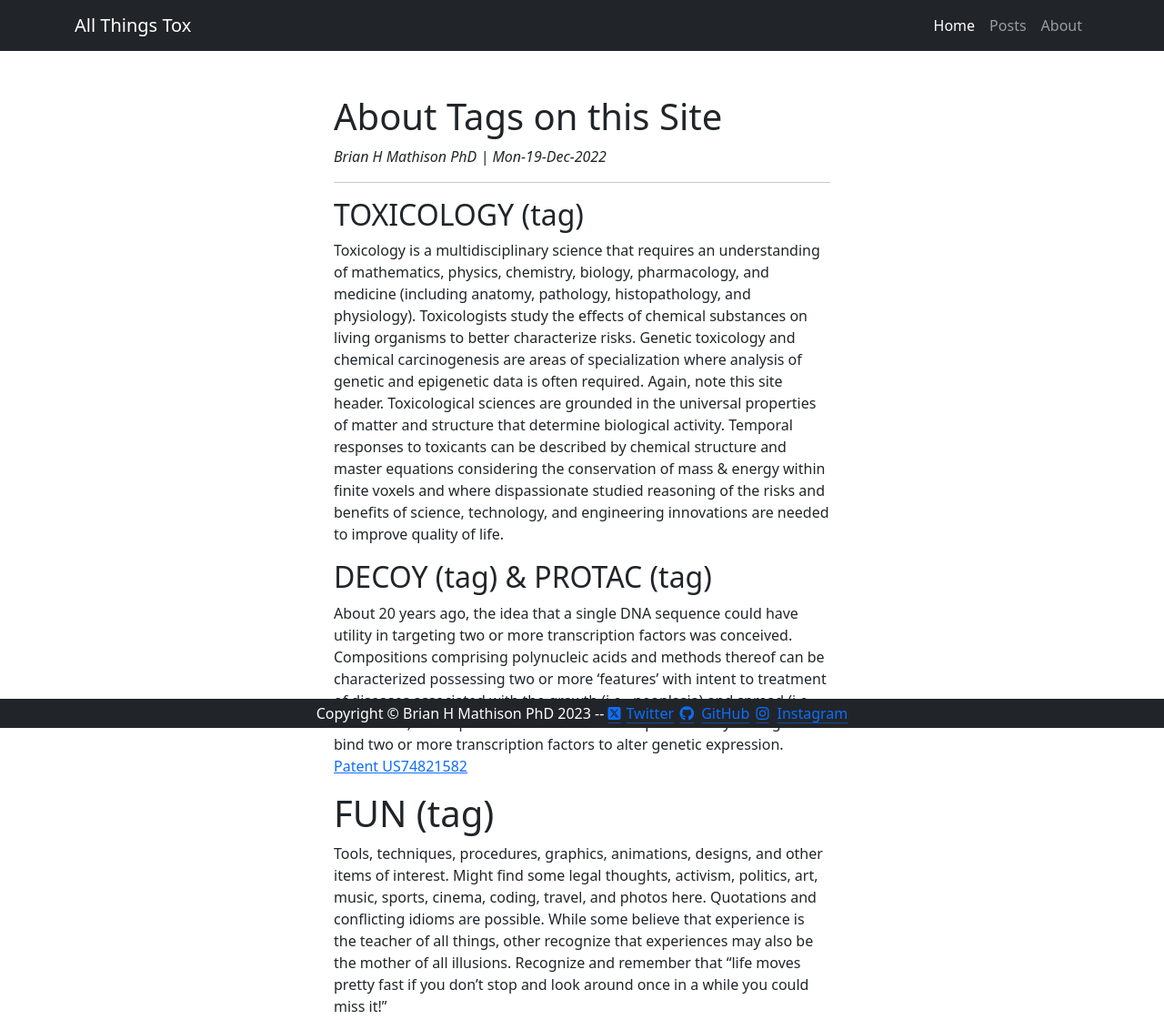
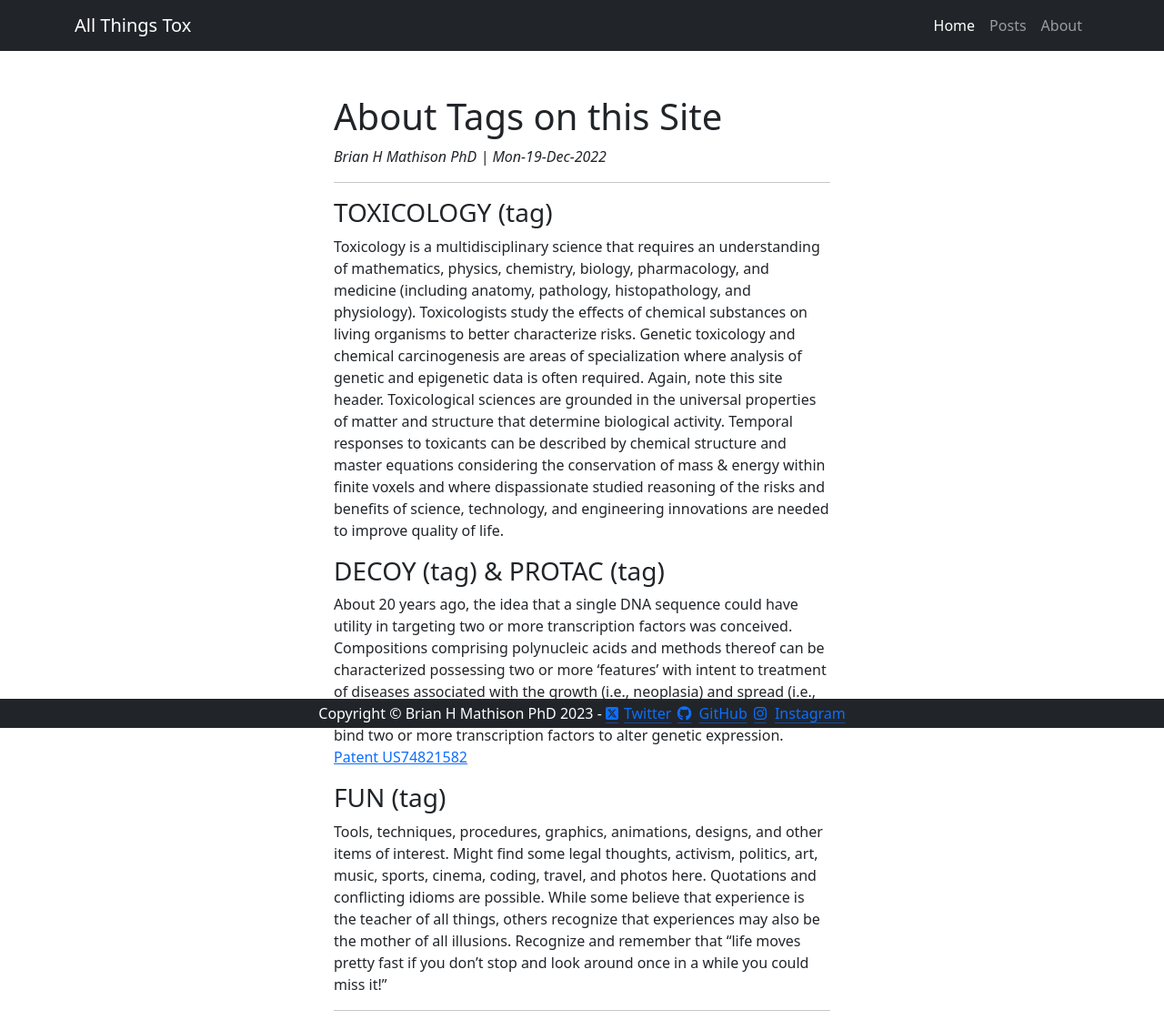
Before and after one commit to brianhmathison/brianhmathison.github.io, a plain HTML site: page _site/toxicology/2022/12/19/post-1.html in a window 1280 px wide. Shown: the top 1121 px of the page at 91% size. Drawn offline with nearby package versions, Linux system fonts and the light colour scheme; files that its build step writes are made by us from their sources; a script that the page names is missing; files whose address does not match are found by name.

Commit message:
More post maint

```diff
--- a/_site/toxicology/2022/12/19/post-1.html
+++ b/_site/toxicology/2022/12/19/post-1.html
@@ -40,17 +40,17 @@
                         <h1>About Tags on this Site</h1>
                             <i>Brian H Mathison PhD&nbsp;|&nbsp;Mon-19-Dec-2022</i>
                         <hr>
-                        <h2 id="toxicology-tag">TOXICOLOGY (tag)</h2>
+                        <h3 id="toxicology-tag">TOXICOLOGY (tag)</h3>
 
 <p>Toxicology is a multidisciplinary science that requires an understanding of mathematics, physics, chemistry, biology, pharmacology, and medicine (including anatomy, pathology, histopathology, and physiology). Toxicologists study the effects of chemical substances on living organisms to better characterize risks. Genetic toxicology and chemical carcinogenesis are areas of specialization where analysis of genetic and epigenetic data is often required. Again, note this site header. Toxicological sciences are grounded in the universal properties of matter and structure that determine biological activity. Temporal responses to toxicants can be described by chemical structure and master equations considering the conservation of mass &amp; energy within finite voxels and where dispassionate studied reasoning of the risks and benefits of science, technology, and engineering innovations are needed to improve quality of life.</p>
 
-<h2 id="decoy-tag--protac-tag">DECOY (tag) &amp; PROTAC (tag)</h2>
+<h3 id="decoy-tag--protac-tag">DECOY (tag) &amp; PROTAC (tag)</h3>
 
 <p>About 20 years ago, the idea that a single DNA sequence could have utility in targeting two or more transcription factors was conceived. Compositions comprising polynucleic acids and methods thereof can be characterized possessing two or more ‘features’ with intent to treatment of diseases associated with the growth (i.e., neoplasia) and spread (i.e., metastasis) of neoplastic cells. These are ‘composite decoys’ designed to bind two or more transcription factors to alter genetic expression. <a href="https://patents.google.com/patent/US7482158B2/en">Patent US74821582</a></p>
 
-<h1 id="fun-tag">FUN (tag)</h1>
+<h3 id="fun-tag">FUN (tag)</h3>
 
-<p>Tools, techniques, procedures, graphics, animations, designs, and other items of interest. Might find some legal thoughts, activism, politics, art, music, sports, cinema, coding, travel, and photos here. Quotations and conflicting idioms are possible. While some believe that experience is the teacher of all things, other recognize that experiences may also be the mother of all illusions. Recognize and remember that “life moves pretty fast if you don’t stop and look around once in a while you could miss it!”</p>
+<p>Tools, techniques, procedures, graphics, animations, designs, and other items of interest. Might find some legal thoughts, activism, politics, art, music, sports, cinema, coding, travel, and photos here. Quotations and conflicting idioms are possible. While some believe that experience is the teacher of all things, others recognize that experiences may also be the mother of all illusions. Recognize and remember that “life moves pretty fast if you don’t stop and look around once in a while you could miss it!”</p>
 
                         <hr>
                         <div class="sharethis-inline-share-buttons" data-title="About Tags on this Site"></div>
@@ -89,7 +89,7 @@
         <!-- Footer-->
         <footer class="footer mt-auto py-1 bg-dark fixed-bottom">
 	<div class="container">
-		<p class="m-0 text-center text-white">Copyright &copy; Brian H Mathison PhD 2023 --
+		<p class="m-0 text-center text-white">Copyright &copy; Brian H Mathison PhD 2023 -
 		<a class="icon-link icon-link-hover" href="https://twitter.com/brianhmathison" rel="nofollow noopener noreferrer"><i class="fab fa-brand fa-square-x-twitter" aria-hidden="true"></i>Twitter</a>
 		<a class="icon-link icon-link-hover" href="https://github.com/brianhmathison" rel="nofollow noopener noreferrer"><i class="fab fa-fw fa-github" aria-hidden="true"></i>GitHub</a>
 		<a class="icon-link icon-link-hover" href="https://instagram.com/brianhmathison" rel="nofollow noopener noreferrer"><i class="fab fa-fw fa-instagram" aria-hidden="true"></i>Instagram</a>
```
Also changed, not shown: _includes/footer.html (+1 -1 lines), _includes/header.html (+1 -1 lines), _site/about.html (+1 -1 lines), _site/index.html (+2 -2 lines), _site/posts.html (+1 -1 lines), _site/toxicology/2023/12/19/post-2.html (+1 -1 lines), _site/toxicology/2023/12/19/post-3.html (+1 -1 lines).
